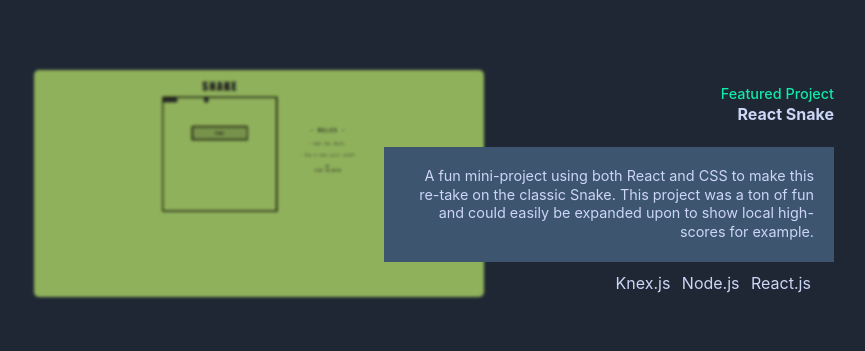
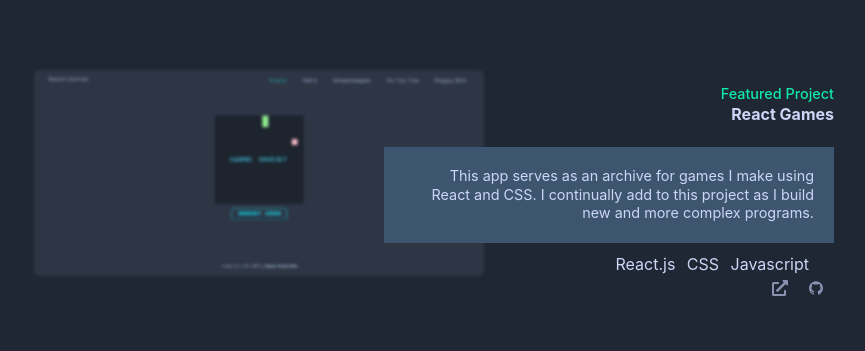
Before and after one commit to JesusCGuerrero/myportfolio, a React (Create React App) app: page / in a window 1280 px wide. Shown: the part 2410-2761 px from the top of the page, without its empty margins (206-1071 px from the left). Built offline with nearby package versions, Linux system fonts and the light colour scheme.

Commit message:
new project 3

```diff
--- a/src/Main.css
+++ b/src/Main.css
@@ -311,6 +311,16 @@
     margin-left: 5%;
 }
 
+.project-3-icons {
+    margin: 5px 0;
+    display: flex;
+    justify-content: flex-end;
+}
+
+.project-3-icon-link, .project-3-icon-github {
+    padding: 0 10px;
+}
+
 /* Contact Section */
 
 .contact-container {
--- a/src/components/Main.js
+++ b/src/components/Main.js
@@ -3,6 +3,7 @@ import '../Main.css';
 import { AiFillGithub } from 'react-icons/ai';
 import { AiOutlineLinkedin } from 'react-icons/ai';
 import { AiOutlineCodepen } from 'react-icons/ai';
+import { FaExternalLinkAlt } from 'react-icons/fa';
 
 export const Main = () => {
     return (
@@ -137,24 +138,28 @@ export const Main = () => {
 
                         <div className="projects-3">
                             <div className="project-3-photo-container">
-                                <img className="project-3-photo" alt="Desktop website for Snake Game App" src={require('../assets/snake.png')} />
+                                <img className="project-3-photo" alt="Desktop website for Snake Game App" src={require('../assets/project-2-1.jpg')} />
                             </div>
                             <div className="project-3-content">
                                 <h3>Featured Project</h3>
-                                <h2>React Snake</h2>
+                                <h2>React Games</h2>
                                 <p>
-                                    A fun mini-project using both React and CSS to make this re-take on the classic Snake. This project was a ton of fun and could easily be expanded upon to show local high-scores for example.
+                                    This app serves as an archive for games I make using React and CSS. I continually add to this project as I build new and more complex programs.
                                 </p>
-                                    <div className="project-3-frameworks">
-                                    <li>
-                                        Knex.js
-                                    </li>
-                                    <li>
-                                        Node.js
-                                    </li>
+                                <div className="project-3-frameworks">
                                     <li>
                                         React.js
                                     </li>
+                                    <li>
+                                        CSS
+                                    </li>
+                                    <li>
+                                        Javascript
+                                    </li>
+                                </div>
+                                <div className='project-3-icons'>
+                                    <a href="https://jesusreactgames.netlify.app/"><FaExternalLinkAlt className="project-3-icon-link"/></a>
+                                    <a href="https://github.com/JesusCGuerrero/reactgames"><AiFillGithub className="project-3-icon-link"/></a>
                                 </div>
                             </div>
                         </div>
```
Also changed, not shown: src/assets/project-2-1.jpg (added).
